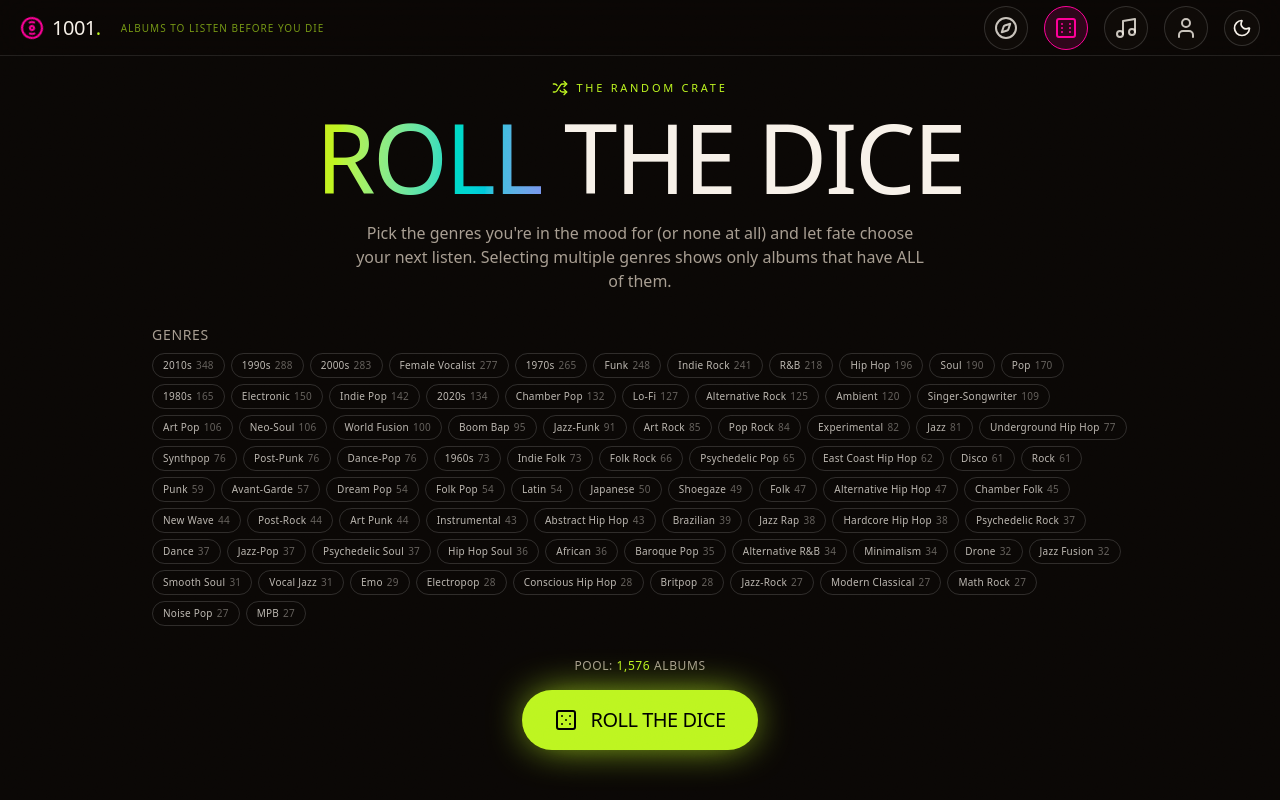
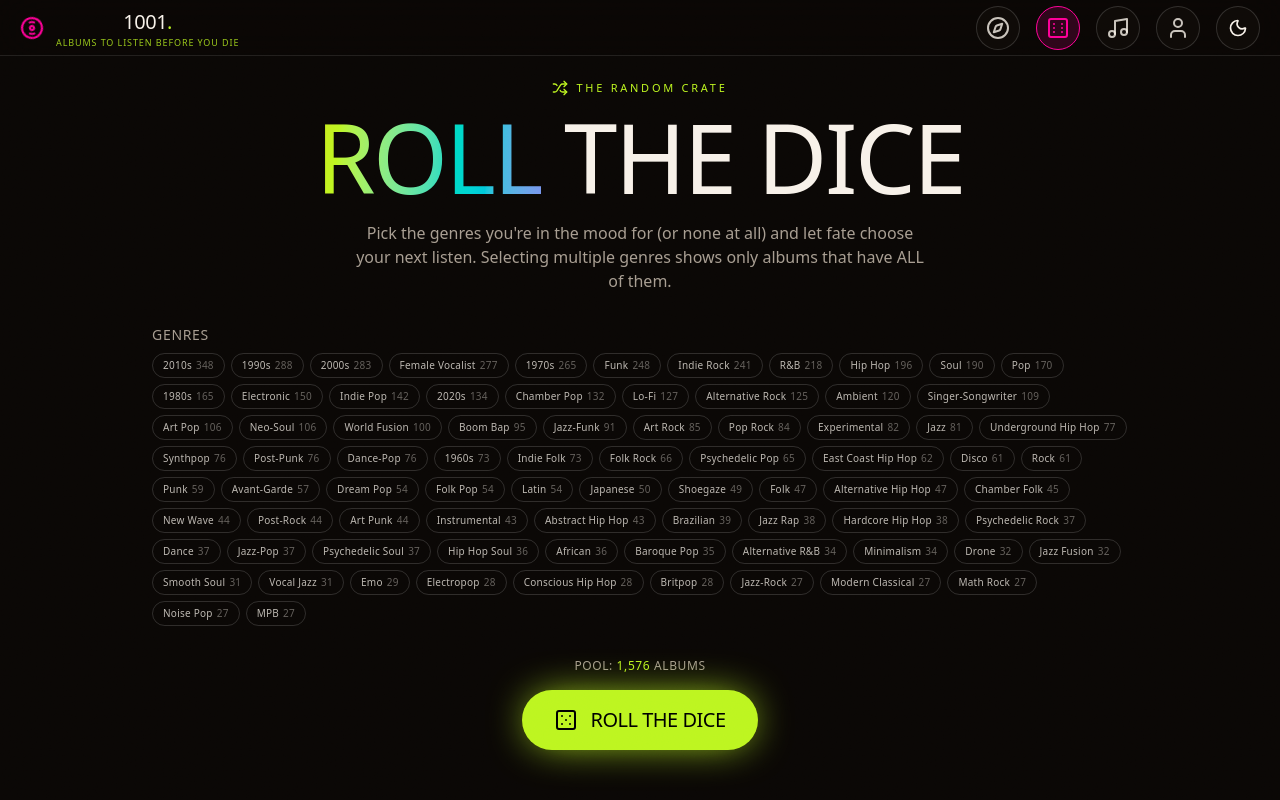
Before and after one commit to DreamySora/1001albums-TLBYD, a Next.js app: page /random in a window 1280 px wide. Built offline with nearby package versions, Linux system fonts and the light colour scheme.

Commit message:
fixnavbar2

```diff
--- a/src/components/top-nav.tsx
+++ b/src/components/top-nav.tsx
@@ -2,7 +2,7 @@
 
 import { useTheme } from "next-themes";
 import { motion, AnimatePresence } from "framer-motion";
-import { Sun, Moon, Menu, X, Disc3, Shuffle, RotateCcw, User, Compass, Dice6, Music } from "lucide-react";
+import { Sun, Moon, Menu, X, Disc3, User, Compass, Dice6, Music } from "lucide-react";
 import Link from "next/link";
 import { Tooltip, TooltipTrigger, TooltipContent } from "@/components/ui/tooltip";
 import { useState } from "react";
@@ -14,18 +14,20 @@ export function TopNav({ active }: { active: "home" | "random" | "wheel" | "acco
   return (
     <nav className="fixed top-0 left-0 right-0 z-50 h-14 bg-background/90 backdrop-blur-xl border-b border-white/10">
       <div className="mx-auto flex h-full max-w-[1800px] items-center justify-between px-3 sm:px-5">
-        <Link href="/" className="flex items-center gap-2 font-display text-lg uppercase tracking-tight text-foreground" aria-label="Home">
+        <Link href="/" className="flex items-center gap-3 font-display text-lg uppercase tracking-tight text-foreground" aria-label="Home">
           <Disc3 className="size-6 text-hotpink animate-[spin_8s_linear_infinite]" />
-          <span className="hidden sm:inline-block font-display text-xl tracking-tight">
-            1001<span className="text-lime">.</span>
-          </span>
-          <span className="hidden sm:inline-block font-grotesk text-[10px] tracking-widest text-lime/60 uppercase ml-3 leading-none">
-            ALBUMS TO LISTEN BEFORE YOU DIE
-          </span>
+          <div className="hidden sm:flex flex-col items-center justify-center leading-none">
+            <span className="font-display text-xl tracking-tight">
+              1001<span className="text-lime">.</span>
+            </span>
+            <span className="font-grotesk text-[9px] tracking-widest text-lime/80 uppercase mt-0.5">
+              Albums to listen before you die
+            </span>
+          </div>
         </Link>
 
         {/* Desktop nav */}
-        <div className="hidden md:flex items-center gap-4 ml-4">
+        <div className="hidden md:flex items-center gap-4">
           <NavLink href="/" label="Browse" active={active === "home"} className="size-11"><Compass className="size-6" /></NavLink>
           <NavLink href="/random" label="Random" active={active === "random"} className="size-11"><Dice6 className="size-6" /></NavLink>
           <NavLink href="/wheel" label="Wheel" active={active === "wheel"} className="size-11"><Music className="size-6" /></NavLink>
@@ -35,7 +37,7 @@ export function TopNav({ active }: { active: "home" | "random" | "wheel" | "acco
 
         {/* Mobile menu button */}
         <button
-          className="md:hidden flex size-9 items-center justify-center rounded-full border border-white/15 bg-card/60 text-foreground transition hover:border-hotpink"
+          className="md:hidden flex size-11 items-center justify-center rounded-full border border-white/15 bg-card/60 text-foreground transition hover:border-hotpink"
           onClick={() => setMobileOpen(!mobileOpen)}
           aria-label={mobileOpen ? "Close menu" : "Open menu"}
           aria-expanded={mobileOpen}
@@ -54,10 +56,10 @@ export function TopNav({ active }: { active: "home" | "random" | "wheel" | "acco
             className="md:hidden border-t border-white/10 bg-background/95 backdrop-blur-xl py-3 px-3"
           >
             <div className="flex flex-col gap-2">
-              <NavLink href="/" label="Browse" active={active === "home"} className="justify-start px-3 py-2 text-base"><Compass className="size-6 mr-3" /> Browse</NavLink>
-              <NavLink href="/random" label="Random" active={active === "random"} className="justify-start px-3 py-2 text-base"><Dice6 className="size-6 mr-3" /> Random</NavLink>
-              <NavLink href="/wheel" label="Wheel" active={active === "wheel"} className="justify-start px-3 py-2 text-base"><Music className="size-6 mr-3" /> Wheel</NavLink>
-              <NavLink href="/account" label="Account" active={active === "account"} className="justify-start px-3 py-2 text-base"><User className="size-6 mr-3" /> Account</NavLink>
+              <NavLink href="/" label="Browse" active={active === "home"} className="justify-start px-4 py-3 text-base"><Compass className="size-6 mr-4" /> Browse</NavLink>
+              <NavLink href="/random" label="Random" active={active === "random"} className="justify-start px-4 py-3 text-base"><Dice6 className="size-6 mr-4" /> Random</NavLink>
+              <NavLink href="/wheel" label="Wheel" active={active === "wheel"} className="justify-start px-4 py-3 text-base"><Music className="size-6 mr-4" /> Wheel</NavLink>
+              <NavLink href="/account" label="Account" active={active === "account"} className="justify-start px-4 py-3 text-base"><User className="size-6 mr-4" /> Account</NavLink>
             </div>
             <ThemeToggle className="mt-2 mb-1" />
           </motion.div>
@@ -67,14 +69,14 @@ export function TopNav({ active }: { active: "home" | "random" | "wheel" | "acco
   );
 }
 
-function ThemeToggle() {
+function ThemeToggle({ className = "" }: { className?: string }) {
   const { theme, setTheme } = useTheme();
   return (
     <Tooltip>
       <TooltipTrigger asChild>
         <button
           onClick={() => setTheme(theme === "dark" ? "light" : "dark")}
-          className="flex size-9 items-center justify-center rounded-full border border-white/15 bg-card/60 text-foreground transition hover:border-hotpink hover:text-hotpink"
+          className={`flex size-11 items-center justify-center rounded-full border border-white/15 bg-card/60 text-foreground transition hover:border-hotpink hover:text-hotpink ${className}`}
           aria-label={theme === "dark" ? "Switch to light mode" : "Switch to dark mode"}
         >
           <AnimatePresence mode="wait">
```
